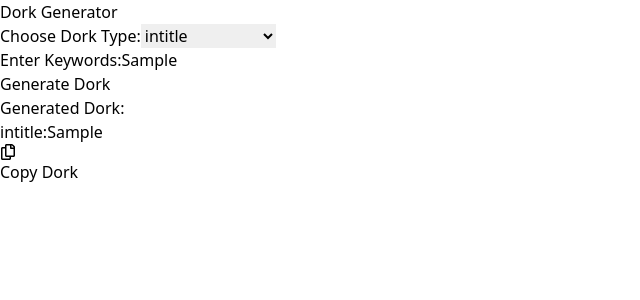
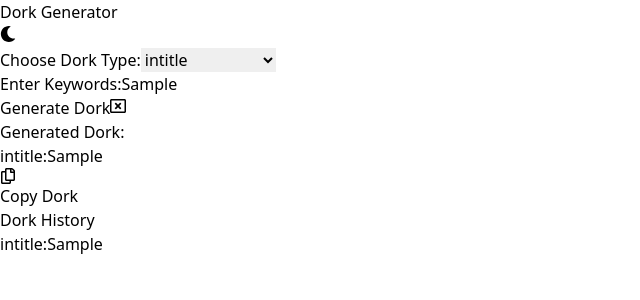
Before and after one commit to ltxstudio/kju, a React (Vite) app: page / in a window 1280 px wide. Both pictures are taken after typing "Sample" into the empty fields and a click on the button "Generate Dork". Shown: the top 300 px of the page, without its empty margins (0-640 px from the left). Built offline with nearby package versions, Linux system fonts and the light colour scheme.

Commit message:
Update DorkGenerator.jsx

```diff
--- a/src/components/DorkGenerator.jsx
+++ b/src/components/DorkGenerator.jsx
@@ -1,39 +1,19 @@
 import { useState } from "react";
-import { FaRegCopy } from "react-icons/fa";
+import { FaRegCopy, FaMoon, FaSun, FaRegWindowClose } from "react-icons/fa";
 
 const DorkGenerator = () => {
   const [dorkType, setDorkType] = useState("intitle");
   const [keywords, setKeywords] = useState("");
   const [generatedDork, setGeneratedDork] = useState("");
+  const [darkMode, setDarkMode] = useState(false);
+  const [dorkHistory, setDorkHistory] = useState([]);
 
   const dorkTypes = [
-    "intitle",
-    "inurl",
-    "intext",
-    "filetype",
-    "site",
-    "inanchor",
-    "cache",
-    "allintext",
-    "allintitle",
-    "allinurl",
-    "allinanchor",
-    "link",
-    "related",
-    "inpostauthor",
-    "inposttitle",
-    "define",
-    "phonebook",
-    "stocks",
-    "inurl:index of",
-    "inurl:login",
-    "intitle:index of",
-    "site:.gov",
-    "site:.edu",
-    "inurl:wp-admin",
-    "inurl:admin",
-    "ext:sql",
-    "ext:bak"
+    "intitle", "inurl", "intext", "filetype", "site", "inanchor", "cache",
+    "allintext", "allintitle", "allinurl", "allinanchor", "link", "related",
+    "inpostauthor", "inposttitle", "define", "phonebook", "stocks", "inurl:index of",
+    "inurl:login", "intitle:index of", "site:.gov", "site:.edu", "inurl:wp-admin",
+    "inurl:admin", "ext:sql", "ext:bak"
   ];
 
   const handleGenerateDork = () => {
@@ -41,7 +21,9 @@ const DorkGenerator = () => {
       alert("Please enter keywords to generate a dork.");
       return;
     }
-    setGeneratedDork(`${dorkType}:${keywords}`);
+    const dork = `${dorkType}:${keywords}`;
+    setGeneratedDork(dork);
+    setDorkHistory((prevHistory) => [dork, ...prevHistory]);
   };
 
   const handleCopyDork = () => {
@@ -49,12 +31,27 @@ const DorkGenerator = () => {
     alert("Dork copied to clipboard!");
   };
 
+  const handleClear = () => {
+    setKeywords("");
+    setGeneratedDork("");
+  };
+
+  const handleToggleDarkMode = () => {
+    setDarkMode(!darkMode);
+  };
+
   return (
-    <div className="max-w-lg mx-auto p-6 bg-white rounded-lg shadow-lg mt-10">
-      <h1 className="text-3xl font-bold text-center text-blue-600 mb-6">Dork Generator</h1>
+    <div className={`${darkMode ? "bg-gray-900 text-white" : "bg-white text-gray-900"} min-h-screen transition-colors duration-300`}>
+      <div className="max-w-lg mx-auto p-6 rounded-lg shadow-lg mt-10">
+        <div className="flex justify-between items-center mb-6">
+          <h1 className="text-3xl font-bold text-center mb-6">Dork Generator</h1>
+          <button onClick={handleToggleDarkMode} className="p-2 rounded-full">
+            {darkMode ? <FaSun className="text-yellow-400" /> : <FaMoon className="text-gray-600" />}
+          </button>
+        </div>
 
         <div className="mb-4">
-        <label htmlFor="dork-type" className="block text-gray-700 font-medium">Choose Dork Type:</label>
+          <label htmlFor="dork-type" className="block font-medium">Choose Dork Type:</label>
           <select
             id="dork-type"
             value={dorkType}
@@ -70,7 +67,7 @@ const DorkGenerator = () => {
         </div>
 
         <div className="mb-4">
-        <label htmlFor="keywords" className="block text-gray-700 font-medium">Enter Keywords:</label>
+          <label htmlFor="keywords" className="block font-medium">Enter Keywords:</label>
           <input
             type="text"
             id="keywords"
@@ -81,25 +78,46 @@ const DorkGenerator = () => {
           />
         </div>
 
+        <div className="flex justify-between items-center mb-4">
           <button
             onClick={handleGenerateDork}
-        className="w-full p-3 bg-blue-600 text-white rounded-lg hover:bg-blue-700 focus:outline-none focus:ring-2 focus:ring-blue-500 mt-4"
+            className="w-full p-3 bg-blue-600 text-white rounded-lg hover:bg-blue-700 focus:outline-none focus:ring-2 focus:ring-blue-500"
           >
             Generate Dork
           </button>
+          <button
+            onClick={handleClear}
+            className="ml-2 p-3 bg-red-500 text-white rounded-lg hover:bg-red-600"
+          >
+            <FaRegWindowClose />
+          </button>
+        </div>
 
         {generatedDork && (
           <div className="mt-6 text-center">
-          <h2 className="text-xl font-semibold text-gray-700">Generated Dork:</h2>
-          <p className="text-gray-600 font-medium mt-2">{generatedDork}</p>
+            <h2 className="text-xl font-semibold">Generated Dork:</h2>
+            <p className="font-medium">{generatedDork}</p>
             <button
               onClick={handleCopyDork}
-            className="mt-4 p-2 bg-gray-200 text-gray-700 rounded-lg hover:bg-gray-300 focus:outline-none"
+              className="mt-4 p-2 bg-gray-200 text-gray-700 rounded-lg hover:bg-gray-300"
             >
               <FaRegCopy className="inline mr-2" /> Copy Dork
             </button>
           </div>
         )}
+
+        <div className="mt-6">
+          <h2 className="text-lg font-medium mb-3">Dork History</h2>
+          <div className="space-y-2">
+            {dorkHistory.map((dork, index) => (
+              <div key={index} className="bg-gray-100 p-2 rounded-md">
+                <p>{dork}</p>
+              </div>
+            ))}
+          </div>
+        </div>
+
+      </div>
     </div>
   );
 };
```
Lines whose indentation alone changed are shown as unchanged.
